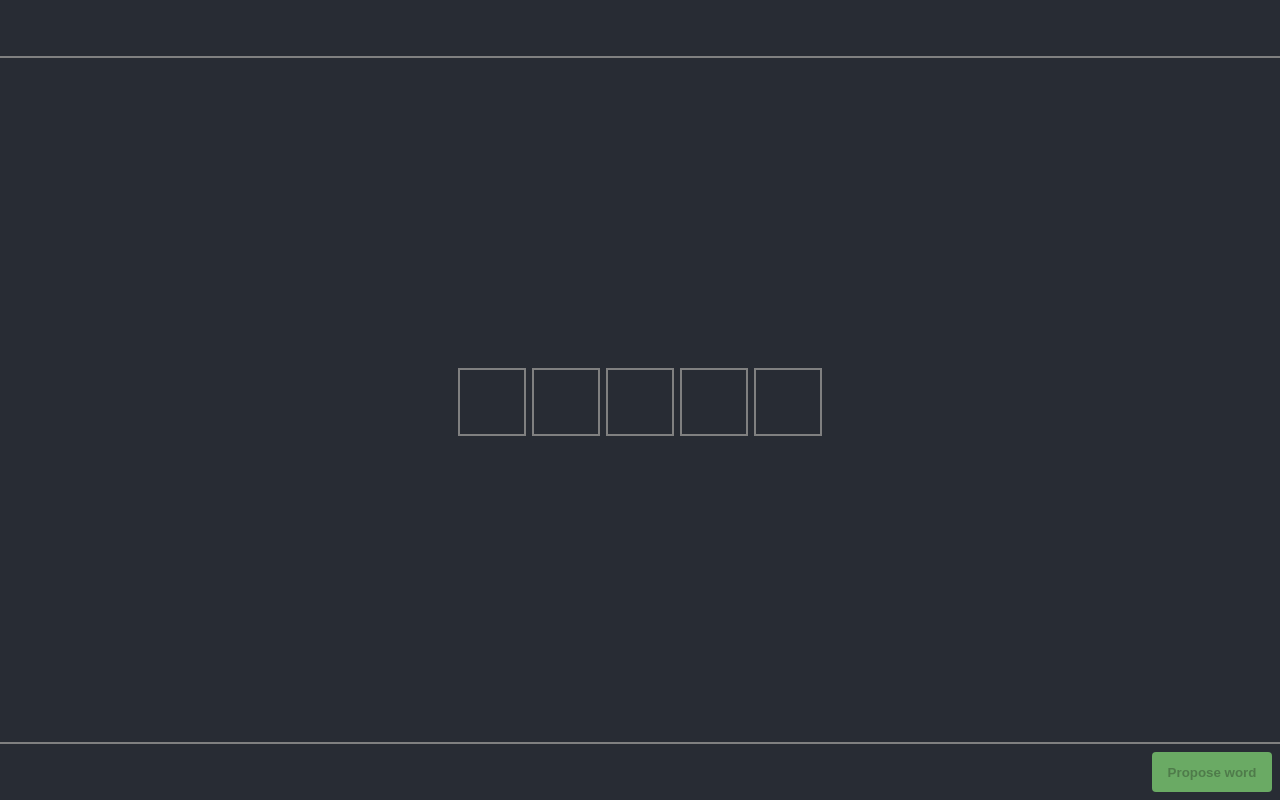
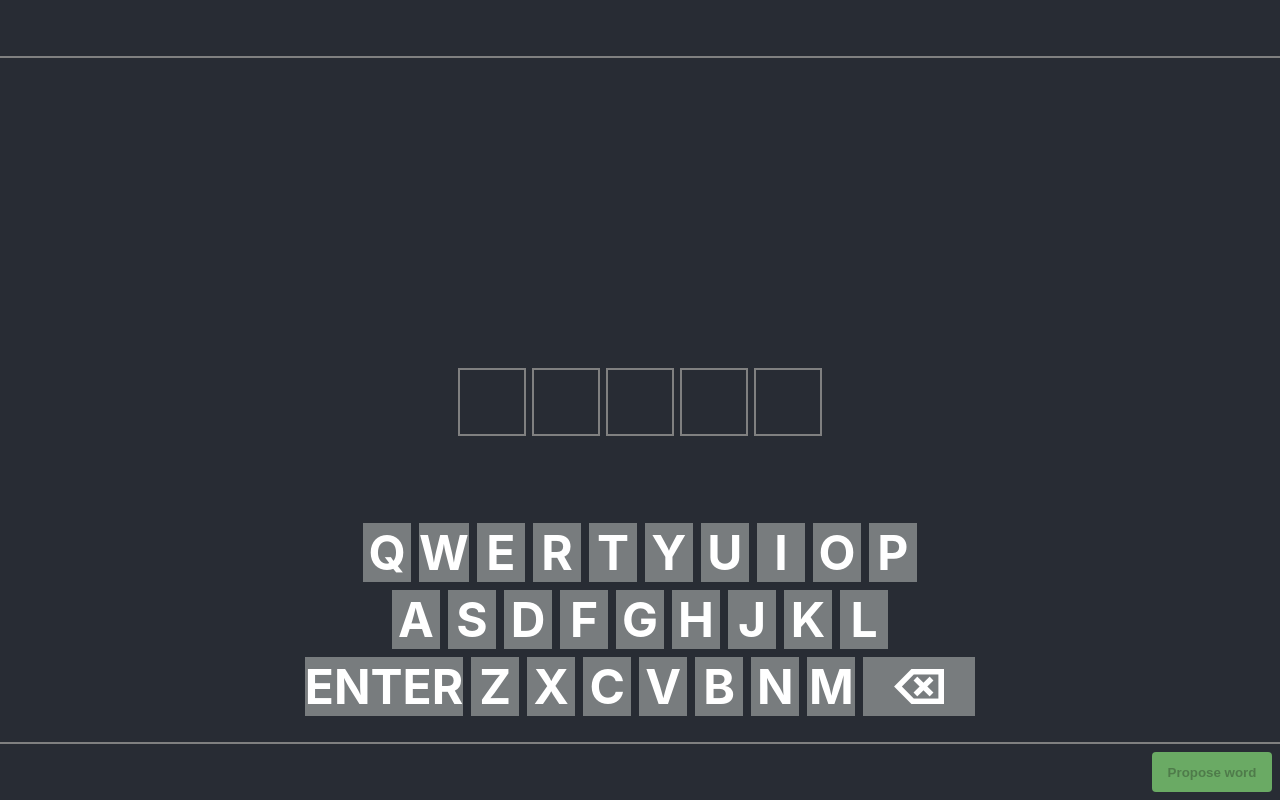
Before and after one commit to dstork/wordless, a React (Create React App) app: page / in a window 1280 px wide. Built offline with nearby package versions, Linux system fonts and the light colour scheme.

Commit message:
Keyboard CSS

```diff
--- a/src/App.css
+++ b/src/App.css
@@ -16,6 +16,14 @@ header {
 	font-weight: bolder;
 	display: flex;
 }
+
+.keyboard_line {
+	display: block;
+}
+
+/* #keyboard {
+	width: 100vw;
+} */
 
 .badLetter {
 	height: 6vh;
@@ -56,7 +64,7 @@ header {
 	margin-right: 1vh;
 }
 
-.App-header {
+.Main {
   background-color: #282c34;
   min-height: 86vh;
   display: flex;
--- a/src/App.js
+++ b/src/App.js
@@ -1,6 +1,8 @@
 import { React, useState, useRef } from "react";
 
 import Word from "./Word";
+
+import Key from "./Key";
 
 import buildRegex from './buildRegex';
 
@@ -63,8 +65,6 @@ function App() {
 				}
 			}
 		}
-
-
 
 		// since 'badLetters' is being available at the beginning of the next rendering,
 		// it has to be extended here manually
@@ -145,8 +145,21 @@ function App() {
 			<header id="badLetters">
 					{ badLetterDivs }
 			</header>
-      <div className="App-header" onMouseOver={handleMouseOver}>
+      <div className="Main" onMouseOver={handleMouseOver}>
 				{ entries }
+				<div id="keyboard" style={{ position: "absolute", bottom: "10vh", width: "100vw"}}>
+					<div id="first_line" className="keyboard_line">
+						{ ["Q", "W", "E", "R", "T", "Y", "U", "I", "O", "P"].map(k => <Key sKey={k}/>) }
+					</div>
+					<div id="second_line" className="keyboard_line">
+						{ ["A", "S", "D", "F", "G", "H", "J", "K", "L"].map(k => <Key sKey={k}/>) }
+					</div>
+					<div id="third_line" className="keyboard_line">
+						<Key sKey="ENTER" bWide={true}/>
+						{ ["Z", "X", "C", "V", "B", "N", "M"].map(k => <Key sKey={k}/>) }
+						<Key sKey="⌫" bWide={true}/>
+					</div>
+				</div>
       </div>
 			<footer>
 				<div id="footerBar">
--- /dev/null
+++ b/src/Key.css
@@ -0,0 +1,18 @@
+.key {
+	min-width: fit-content;
+	/* padding: 5px; */
+	width: 3rem;
+	background-color: #787c7e;
+	font-weight: bold;
+	font-size: 3rem;
+	color: white;
+	display: inline-flex;
+	justify-content: center;
+	align-items: center;
+	margin: 4px;
+	cursor: pointer;
+}
+
+.key.wide {
+	width: 7rem;
+}
--- /dev/null
+++ b/src/Key.js
@@ -0,0 +1,12 @@
+import { React } from "react";
+
+import "./Key.css";
+
+function Key({sKey, bWide}) {
+
+	return (
+		<div className={"key" + (bWide ? " wide" : "")}>{sKey}</div>
+	);
+}
+
+export default Key;
```
Also changed, not shown: 1 other file (tests, documents, lock files or other folders).
